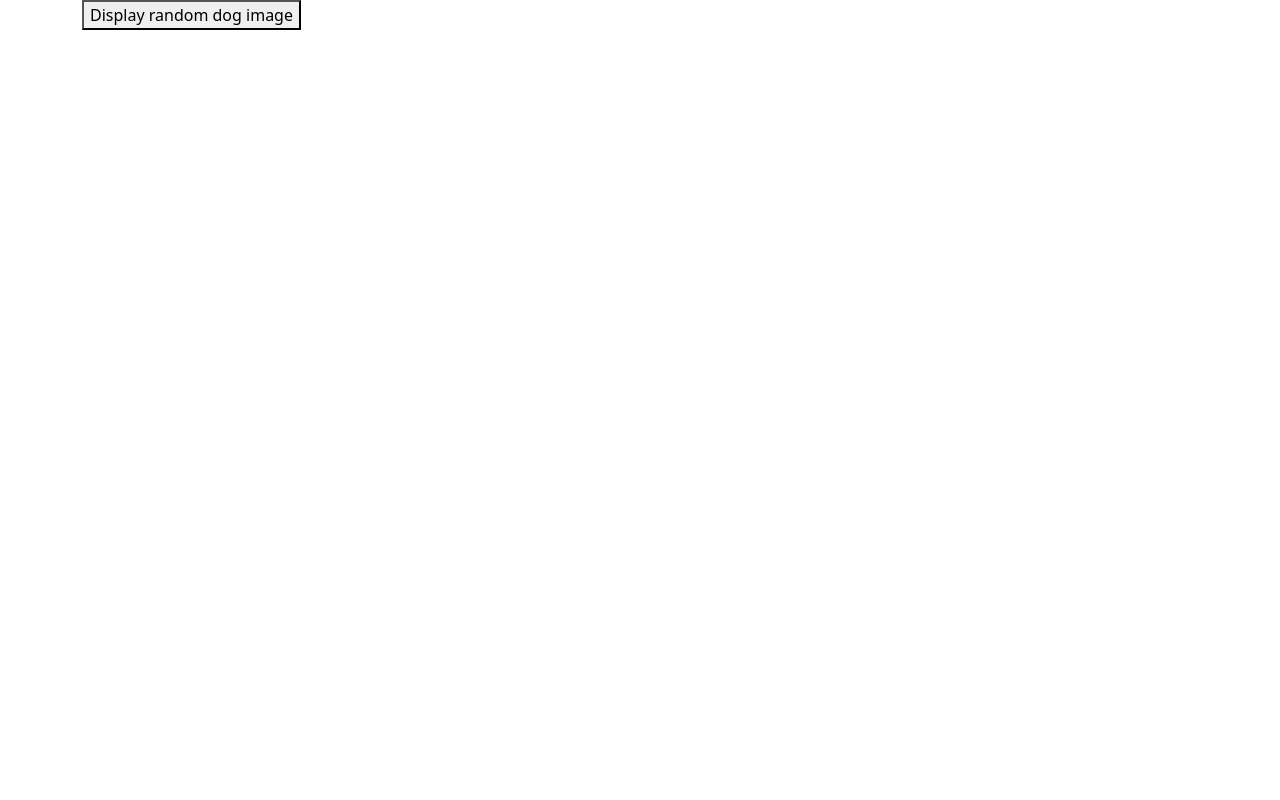
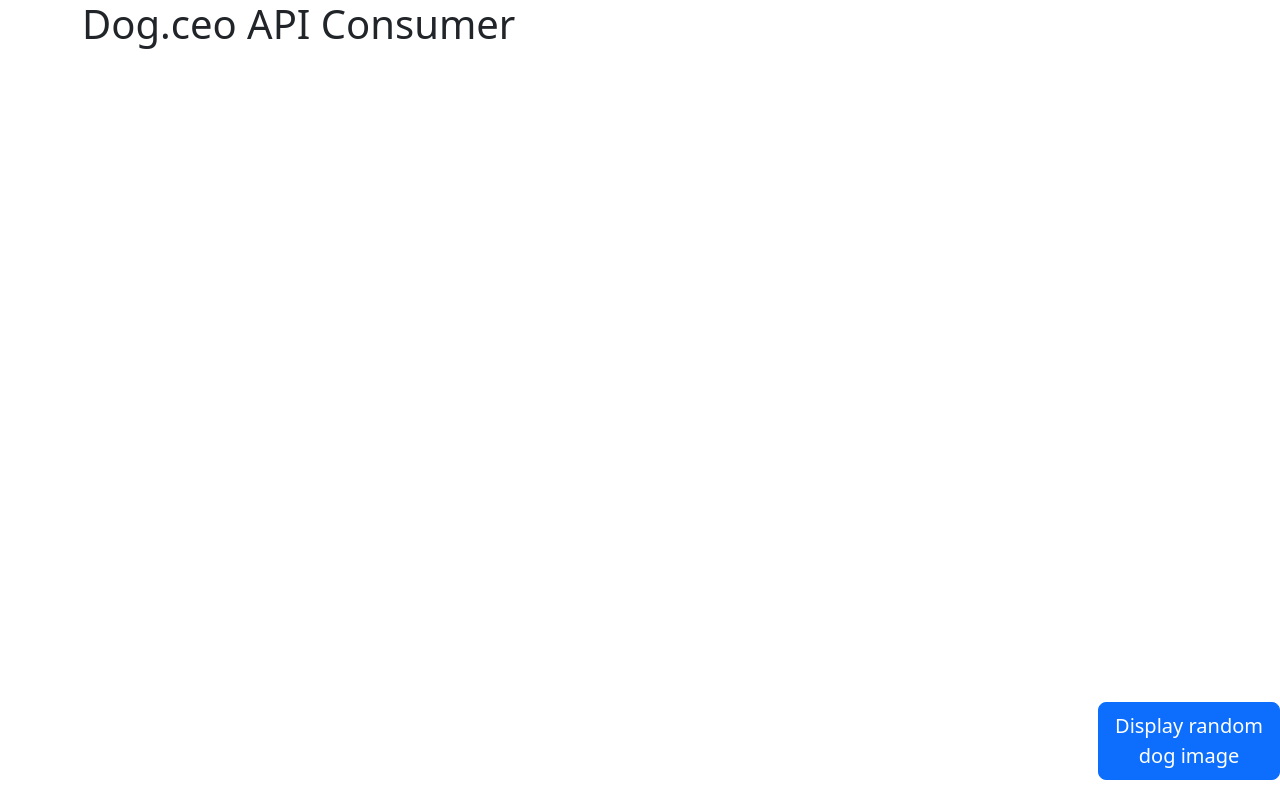
Before and after one commit to Azael-Hue/DogAPIExample, a plain HTML site: page index.html in a window 1280 px wide. Drawn offline with nearby package versions, Linux system fonts and the light colour scheme.

Commit message:
Moved get image button to the bottom right corner

```diff
--- /dev/null
+++ b/css/main.css
@@ -0,0 +1,5 @@
+button{
+    position: fixed;
+    bottom: 1em;
+    right: 0em;
+}
--- a/index.html
+++ b/index.html
@@ -8,7 +8,7 @@
 
     <link href="https://cdn.jsdelivr.net/npm/bootstrap@5.3.3/dist/css/bootstrap.min.css" rel="stylesheet"
         integrity="sha384-QWTKZyjpPEjISv5WaRU9OFeRpok6YctnYmDr5pNlyT2bRjXh0JMhjY6hW+ALEwIH" crossorigin="anonymous">
-
+    <link rel="stylesheet" href="css/main.css">
     <script defer src="https://cdn.jsdelivr.net/npm/bootstrap@5.3.3/dist/js/bootstrap.bundle.min.js"
         integrity="sha384-YvpcrYf0tY3lHB60NNkmXc5s9fDVZLESaAA55NDzOxhy9GkcIdslK1eN7N6jIeHz"
         crossorigin="anonymous"></script>
@@ -16,7 +16,11 @@
 </head>
 
 <body class="container">
-    <button id="random_image" type="button">Display random dog image</button><br>
+    <button class="btn btn-primary btn-lg" id="random_image" type="button">
+        Display random <br> dog image
+    </button>
+
+    <h1>Dog.ceo API Consumer</h1>
 
     <div id="Display" class="row row-cols-1 row-cols-md-2 row-cols-lg-3 g-4"></div>
 </body>
```
